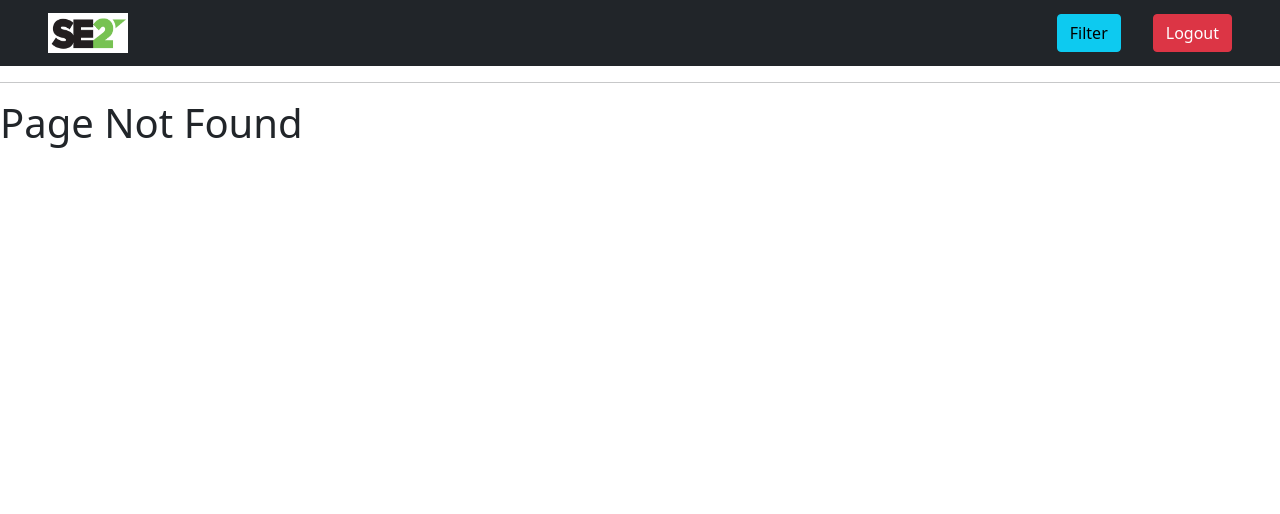
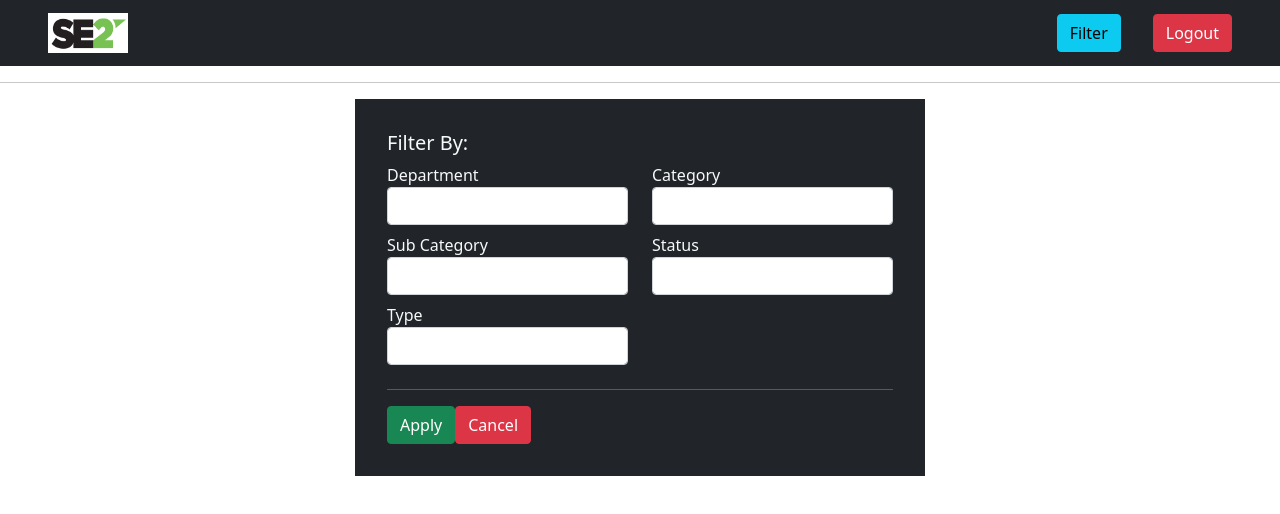
Before and after one commit to shrikar99/Admin1, an Angular app: page /dashboard/filter in a window 1280 px wide. Before the commit this address had no page. Shown: the top 514 px of the page. Built offline with nearby package versions, Linux system fonts and the light colour scheme.

Commit message:
Filter Working

```diff
--- a/src/app/app.module.ts
+++ b/src/app/app.module.ts
@@ -17,6 +17,7 @@ import { NgbModule } from '@ng-bootstrap/ng-bootstrap';
 const routes: Routes = [
   {path: '', redirectTo: 'dashboard', pathMatch: 'full' },
     {path: 'dashboard', component: RequestListComponent},
+    {path: 'dashboard/filter', component: FilterComponent},
     {path: 'dashboard/detail/:id', component: RequestDetailsComponent},
     {path: '**', component: PageNotFoundComponent}
 
--- a/src/app/data/data.service.ts
+++ b/src/app/data/data.service.ts
@@ -1,7 +1,9 @@
 import { RequestDataStore } from './data.model';
+import { FilterService } from '../filter/filter.service';
 
 export class RequestDataService{
   filterDisabled = false;
+
     requestData: RequestDataStore[] = [
       {
         requestId: '1234567890',
@@ -33,7 +35,7 @@ export class RequestDataService{
       {
         requestId: '4567890123',
         requestDepartment: 'IT',
-        requestCategory: 'Hardware',
+        requestCategory: 'Software',
         requestSubCategory: 'Keyboard',
         requestType: 'Issue',
         requestStatus: 'Open',
@@ -59,9 +61,13 @@ export class RequestDataService{
       },
     ];
 
+    requestList: RequestDataStore[] = this.requestData;
+
+
     getRequests(){
-      return this.requestData;
+      return this.requestList;
     }
+
 
     getRequest(id: string){
             return this.requestData.find(req => req.requestId === id );
--- /dev/null
+++ b/src/app/data/employee-data.model.ts
@@ -0,0 +1,4 @@
+export interface EmployeeData{
+  employeeId: string;
+  employeeEmail: string;
+}
--- a/src/app/filter/filter.component.html
+++ b/src/app/filter/filter.component.html
@@ -1,12 +1,13 @@
 
-  <hr>
-  <div class="container bg-dark text-light">
-    <div class="row">
-      <div class="col-xs-12 m-2">
+  <div class="container">
+    <div class="row justify-content-center">
+      <div class="col-xs-12 col-md-6 p-2 bg-dark text-light">
+        <div class="m-4">
+
           <h5>Filter By:</h5>
           <form (ngSubmit)="onFilterSubmit(filterForm)" #filterForm="ngForm">
              <div class="row">
-              <div class="col-2">
+              <div class="col-xs-12 col-md-6 mb-2">
                 <div class="form-group">
                   <label for="department">Department</label>
                   <select
@@ -14,14 +15,14 @@
                     class="form-control"
                     ngModel
                     name="department">
-                    <option value="it">IT</option>
-                    <option value="finance">Finance</option>
-                    <option value="admin">Admin</option>
-                    <option value="other">Other</option>
+                    <option value="IT">IT</option>
+                    <option value="Finance">Finance</option>
+                    <option value="Admin">Admin</option>
+                    <option value="Other">Other</option>
                   </select>
                 </div>
               </div>
-              <div class="col-2">
+              <div class="col-xs-12 col-md-6 mb-2">
                 <div class="form-group">
                   <label for="category">Category</label>
                   <select
@@ -29,14 +30,14 @@
                     class="form-control"
                     ngModel
                     name="category">
-                    <option value="hardware">Hardware</option>
-                    <option value="software">Software</option>
-                    <option value="travelBooking">Travel Booking</option>
-                    <option value="salaryIssue">Salary Issue</option>
+                    <option value="Hardware">Hardware</option>
+                    <option value="Software">Software</option>
+                    <option value="Travel Booking">Travel Booking</option>
+                    <option value="Salary Issue">Salary Issue</option>
                   </select>
                 </div>
               </div>
-              <div class="col-2">
+              <div class="col-xs-12 col-md-6 mb-2">
                 <div class="form-group">
                   <label for="subCategory">Sub Category</label>
                   <select
@@ -44,15 +45,15 @@
                     class="form-control"
                     ngModel
                     name="subCategory">
-                    <option value="laptop">Laptop</option>
-                    <option value="mouse">Mouse</option>
-                    <option value="keyboard">Keyboard</option>
-                    <option value="internationalTravelTicket">International Travel Ticket</option>
-                    <option value="salaryCalculation">Salary Calculation</option>
+                    <option value="Laptop">Laptop</option>
+                    <option value="Mouse">Mouse</option>
+                    <option value="Keyboard">Keyboard</option>
+                    <option value="International Travel Ticket">International Travel Ticket</option>
+                    <option value="Salary Calculation">Salary Calculation</option>
                   </select>
                 </div>
               </div>
-              <div class="col-2">
+              <div class="col-xs-12 col-md-6 mb-2">
                 <div class="form-group">
                   <label for="status">Status</label>
                   <select
@@ -60,13 +61,13 @@
                     class="form-control"
                     ngModel
                     name="status">
-                    <option value="open">open</option>
-                    <option value="inProgress">In Progress</option>
-                    <option value="close">Close</option>
+                    <option value="Open">open</option>
+                    <option value="In Progress">In Progress</option>
+                    <option value="Close">Close</option>
                   </select>
                 </div>
               </div>
-              <div class="col-2">
+              <div class="col-xs-12 col-md-6 mb-2">
                 <div class="form-group">
                   <label for="type">Type</label>
                   <select
@@ -75,17 +76,18 @@
                     ngModel
                     name="type">
                     <option value="Issue">Issue</option>
-                    <option value="other">Other</option>
+                    <option value="Other">Other</option>
                   </select>
                 </div>
               </div>
              </div>
-              <div class="form-group float-right">
+             <hr>
+              <div class="form-group">
                  <button type="submit" class="btn btn-success mr-4">Apply</button>
                  <button type="button" class="btn btn-danger mr-4" (click)="onCancel()">Cancel</button>
               </div>
           </form>
-
+        </div>
       </div>
     </div>
   </div>
--- a/src/app/filter/filter.component.ts
+++ b/src/app/filter/filter.component.ts
@@ -1,34 +1,31 @@
 import { Component, OnInit } from '@angular/core';
 import { Router } from '@angular/router';
 import { NgForm } from '@angular/forms';
+import {FilterService} from './filter.service';
 @Component({
   selector: 'app-filter',
   templateUrl: './filter.component.html',
   styleUrls: ['./filter.component.css']
 })
 export class FilterComponent implements OnInit {
-  selDepartment: string;
-  selCategory: string;
-  selSubCategory: string;
-  selStatus: string;
-  selType: string;
 
-  constructor(private router: Router) { }
+  constructor(private router: Router, private filterService: FilterService) { }
 
   ngOnInit(): void {
   }
 
   onCancel(){
-
+      this.router.navigate(['/dashboard']);
   }
 
   onFilterSubmit(filterForm: NgForm){
-      this.selDepartment = filterForm.value.department;
-      this.selCategory = filterForm.value.category;
-      this.selSubCategory = filterForm.value.subCategory;
-      this.selStatus = filterForm.value.status;
-      this.selType = filterForm.value.type;
-      console.log(this.selDepartment + ', ' + this.selCategory + ', ' + this.selSubCategory + ', ' +this.selStatus + ', '+this.selType);
+    this.filterService.filterValues( filterForm.value.department,
+      filterForm.value.category,
+      filterForm.value.subCategory,
+        filterForm.value.status,
+      filterForm.value.type);
+
+      this.router.navigate(['/']);
   }
 
 }
--- /dev/null
+++ b/src/app/filter/filter.service.ts
@@ -0,0 +1,41 @@
+import { Injectable } from '@angular/core';
+import {RequestDataService} from '../data/data.service'
+import { RequestDataStore } from '../data/data.model';
+
+@Injectable({
+  providedIn: 'root'
+})
+export class FilterService{
+  constructor(private requestDataService: RequestDataService) { }
+
+  requests: RequestDataStore[] = this.requestDataService.requestData;
+  filteredRequests: RequestDataStore[];
+
+  filterValues( filterDepartment: string,
+    filterCategory: string,
+    filterSubCategory: string,
+    filterStatus: string,
+    filterType: string){
+            this.filteredRequests = this.requests;
+              if(filterDepartment !== ''){
+                this.filteredRequests = this.requests.filter(req => req.requestDepartment=== filterDepartment);
+              }else{
+                this.filteredRequests = this.requests;
+              }
+              if(filterCategory !== ''){
+                this.filteredRequests = this.filteredRequests.filter(req => req.requestCategory === filterCategory);
+              }
+              if(filterSubCategory !== ''){
+                this.filteredRequests = this.filteredRequests.filter(req => req.requestSubCategory === filterSubCategory);
+              }
+              if(filterStatus !== ''){
+                this.filteredRequests = this.filteredRequests.filter(req => req.requestStatus === filterStatus);
+              }
+              if(filterType !== ''){
+                this.filteredRequests = this.filteredRequests.filter(req => req.requestType === filterType);
+              }
+         this.requestDataService.requestList = this.filteredRequests;
+         this.filteredRequests = this.requests;
+    }
+
+}
--- a/src/app/header/header.component.html
+++ b/src/app/header/header.component.html
@@ -10,4 +10,4 @@
   </form>
 </nav>
 
-<app-filter *ngIf="isFilterSelected"></app-filter>
+<!-- <app-filter *ngIf="isFilterSelected"></app-filter> -->
--- a/src/app/header/header.component.ts
+++ b/src/app/header/header.component.ts
@@ -1,6 +1,7 @@
 import { Component, OnInit} from '@angular/core';
 import { Router} from '@angular/router';
 import { RequestDataService } from '../data/data.service';
+import { Location } from '@angular/common';
 
 @Component({
   selector: 'app-header',
@@ -16,11 +17,13 @@ export class HeaderComponent implements OnInit {
   }
 
   onClickLogo(){
-    this.router.navigate(['/dashboard']);
+    this.requestDataService.requestList = this.requestDataService.requestData;
+    this.router.navigate(['/']);
   }
 
   selectFilter(){
     this.isFilterSelected = !this.isFilterSelected;
+    this.router.navigate(['/dashboard/filter']);
   }
 
 }
--- a/src/app/request-list/request-details/request-details.component.html
+++ b/src/app/request-list/request-details/request-details.component.html
@@ -1,6 +1,6 @@
 <div class="container">
   <div class="row justify-content-center">
-    <div class="col-md-6" style="padding: 2rem; border-radius: .5rem; background-color: rgb(186, 232, 247);">
+    <div class="col-md-6 bg-dark text-light" style="padding: 2rem;">
         <form #detailForm = "ngForm" (ngSubmit)="onDetailSubmit(detailForm)">
             <div class="row" style="margin-bottom: 1rem;">
               <div class="col-md-6">
--- a/src/app/request-list/request-list.component.html
+++ b/src/app/request-list/request-list.component.html
@@ -19,7 +19,8 @@
             <td>{{request.requestSubCategory}}</td>
             <td>{{request.requestType}}</td>
             <td style="cursor: pointer;">
-                  {{request.requestSummary | summaryShorten}}
+                {{request.requestSummary | summaryShorten}}
+
             </td>
           </tr>
       </tbody>
--- a/src/app/request-list/request-list.component.ts
+++ b/src/app/request-list/request-list.component.ts
@@ -13,7 +13,11 @@ export class RequestListComponent implements OnInit {
 
   requestList: RequestDataStore[] = [];
   selectedRequest: RequestDataStore;
-  constructor(private requestDataService: RequestDataService, private router: Router) {}
+  constructor(private requestDataService: RequestDataService, private router: Router) {
+    this.router.routeReuseStrategy.shouldReuseRoute = function() {
+      return false;
+    };
+  }
 
   ngOnInit(): void {
    this.selected = false;
```
Also changed, not shown: src/app/data/employee-data.service.ts (added, +10 -0 lines).
